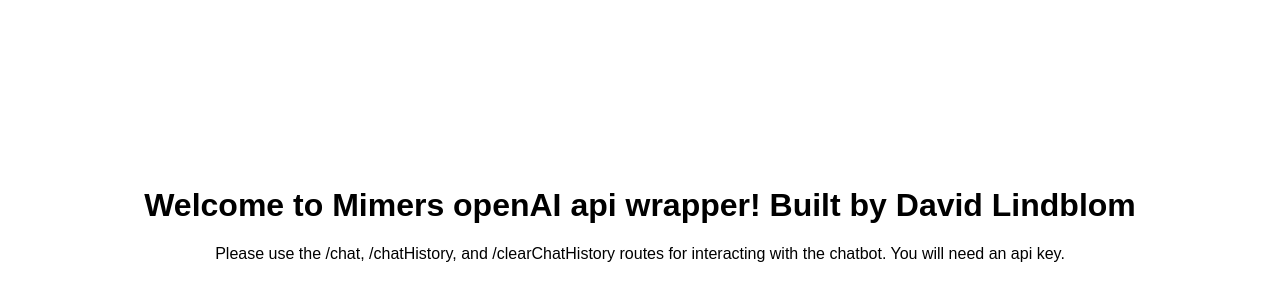
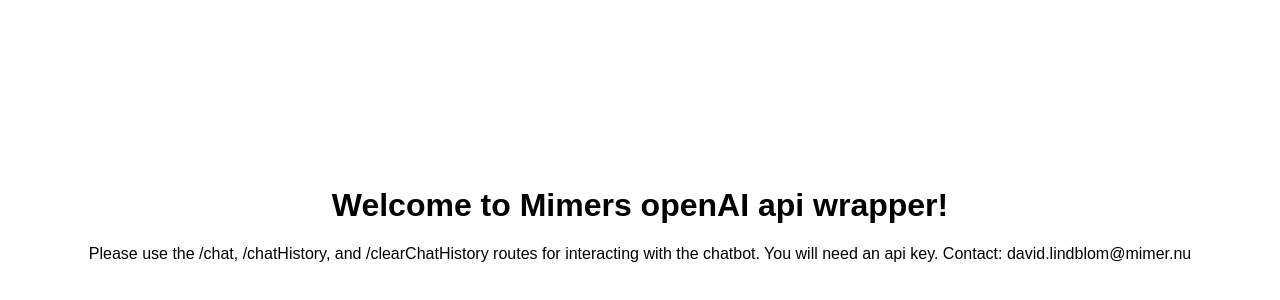
Before and after one commit to Bostads-AB-Mimer/openAIchatbot, a website: page public/index.html in a window 1280 px wide. Shown: the part 178-478 px from the top of the page. Drawn offline with Linux system fonts and the light colour scheme.

Commit message:
Update index.html

```diff
--- a/public/index.html
+++ b/public/index.html
@@ -22,10 +22,11 @@
   </head>
   <body>
     <div class="container">
-      <h1>Welcome to Mimers openAI api wrapper! Built by David Lindblom</h1>
+      <h1>Welcome to Mimers openAI api wrapper!</h1>
       <p>
         Please use the /chat, /chatHistory, and /clearChatHistory routes for
-        interacting with the chatbot. You will need an api key.
+        interacting with the chatbot. You will need an api key. Contact:
+        david.lindblom@mimer.nu
       </p>
     </div>
   </body>
```
